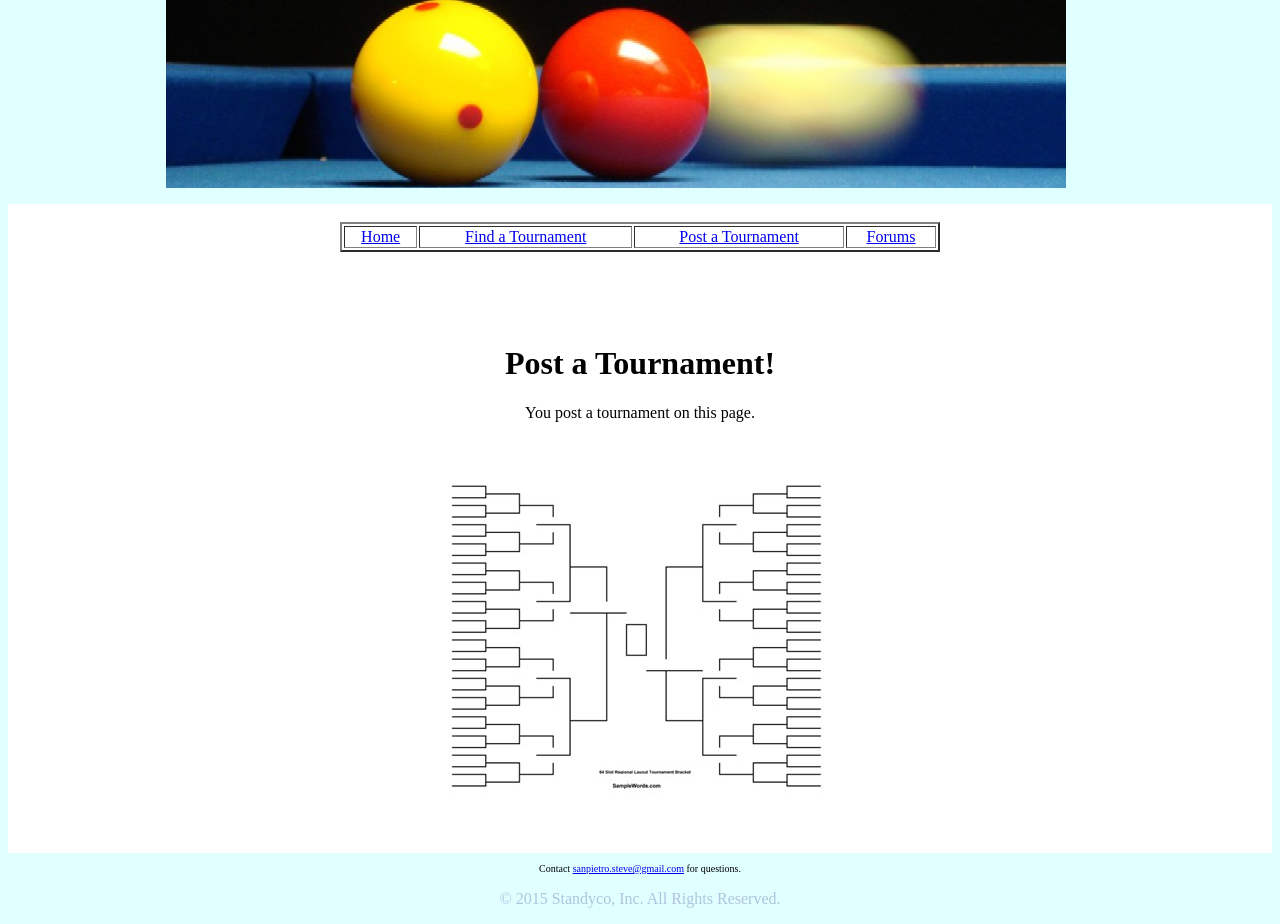
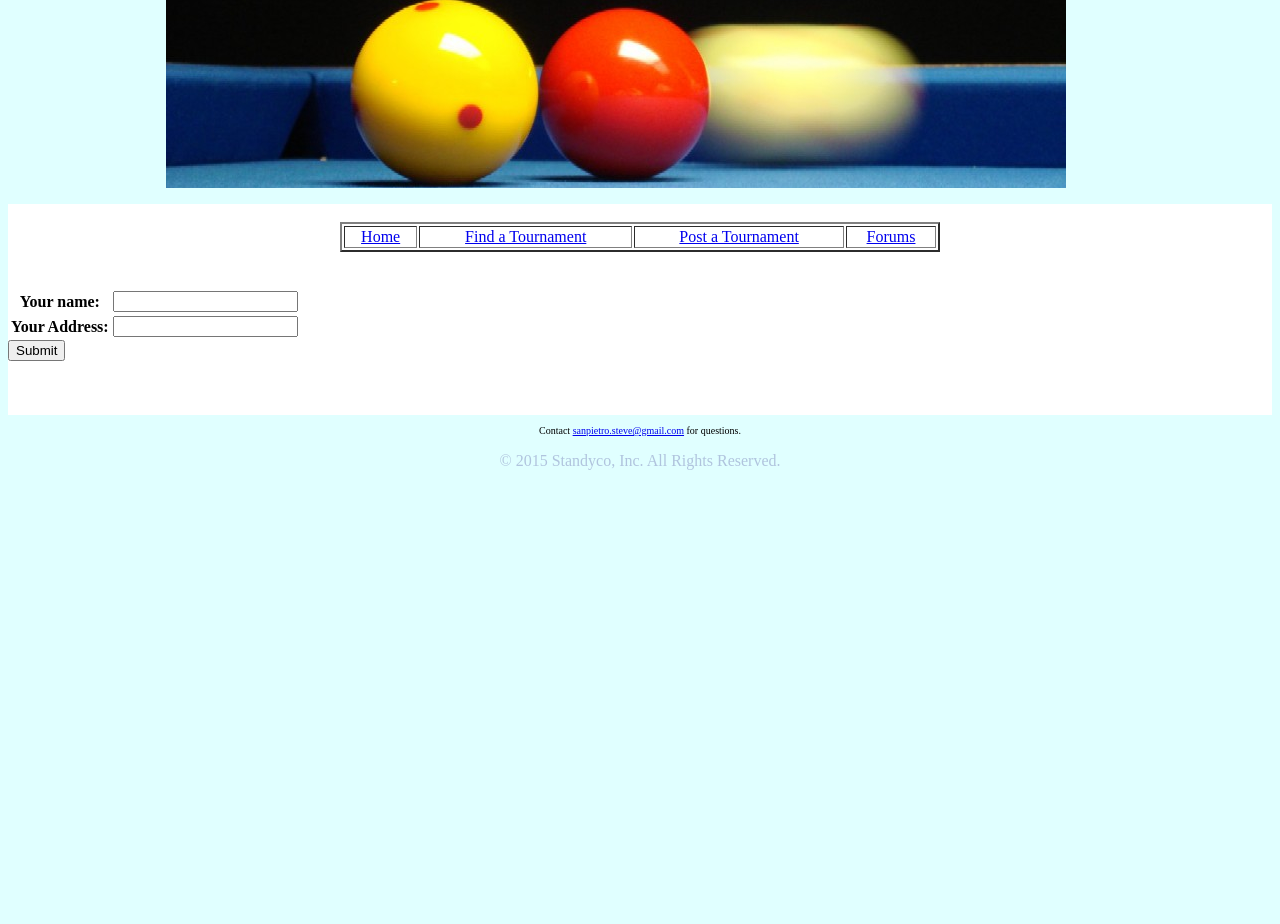
Before and after one commit to sanp/standyco-poolapp, a Django app: page /tournaments/post/ in a window 1280 px wide. Shown: the part 62-986 px from the top of the page. After the commit the page ends 532 px from the top, so only its background shows below. Run offline with Django 3.2, Linux system fonts and the light colour scheme.

Commit message:
Made simple form

```diff
--- a/poolapp/apps/post/forms.py
+++ b/poolapp/apps/post/forms.py
@@ -1,9 +1,5 @@
 from django import forms
 
-from .models import Name
-
-class NameForm(forms.ModelForm):
-
-  class Meta:
-    model = Name
-    fields = ('name',)
+class NameForm(forms.Form):
+    your_name = forms.CharField(label='Your name', max_length=70)
+    your_address = forms.CharField(label='Your Address', max_length=100)
--- a/poolapp/apps/post/models.py
+++ b/poolapp/apps/post/models.py
@@ -7,6 +7,7 @@ from localflavor.us.models import USStateField
 class Name(models.Model):
 
   your_name = models.CharField(max_length=70)
+  your_address = models.CharField(max_length=100)
 
   def __str__(self):              # __unicode__ on Python 2
     return self.your_name
--- a/poolapp/apps/post/templates/post/index.html
+++ b/poolapp/apps/post/templates/post/index.html
@@ -3,10 +3,13 @@
 {% block title %} Post a Tournament {% endblock %}
 
 {% block content %}
-<br><br>
-<center><h1>Post a Tournament!</h1></center>
-<center><p>You post a tournament on this page.</p></center>
-<br><br>
-<!-- {% load staticfiles %} -->
-<center><img src="{{STATIC_URL}}poolapp/img/bracket.jpg" alt="Tournament Bracket"></center>
+
+<form action="/your-name/" method="post">
+    {% csrf_token %}
+    <table>
+        {{ form.as_table }}
+    </table>
+    <input type="submit" value="Submit" />
+</form>
+
 {% endblock %}
--- a/poolapp/apps/post/views.py
+++ b/poolapp/apps/post/views.py
@@ -1,5 +1,28 @@
 from django.shortcuts import render_to_response
 from django.template import RequestContext
+#
+# def index(request):
+#     return render_to_response('post/index.html', context_instance=RequestContext(request))
+
+from django.shortcuts import render
+from django.http import HttpResponseRedirect
+
+from poolapp.apps.post.forms import NameForm
 
 def index(request):
-    return render_to_response('post/index.html', context_instance=RequestContext(request))
+    # if this is a POST request we need to process the form data
+    if request.method == 'POST':
+        # create a form instance and populate it with data from the request:
+        form = NameForm(request.POST)
+        # check whether it's valid:
+        if form.is_valid():
+            # process the data in form.cleaned_data as required
+            # ...
+            # redirect to a new URL:
+            return HttpResponseRedirect('/thanks/')
+
+    # if a GET (or any other method) we'll create a blank form
+    else:
+        form = NameForm()
+
+    return render(request, 'post/index.html', {'form': form})
```
Also changed, not shown: db.sqlite3, poolapp/apps/post/migrations/0010_name_your_address.py (added), 4 other files.
